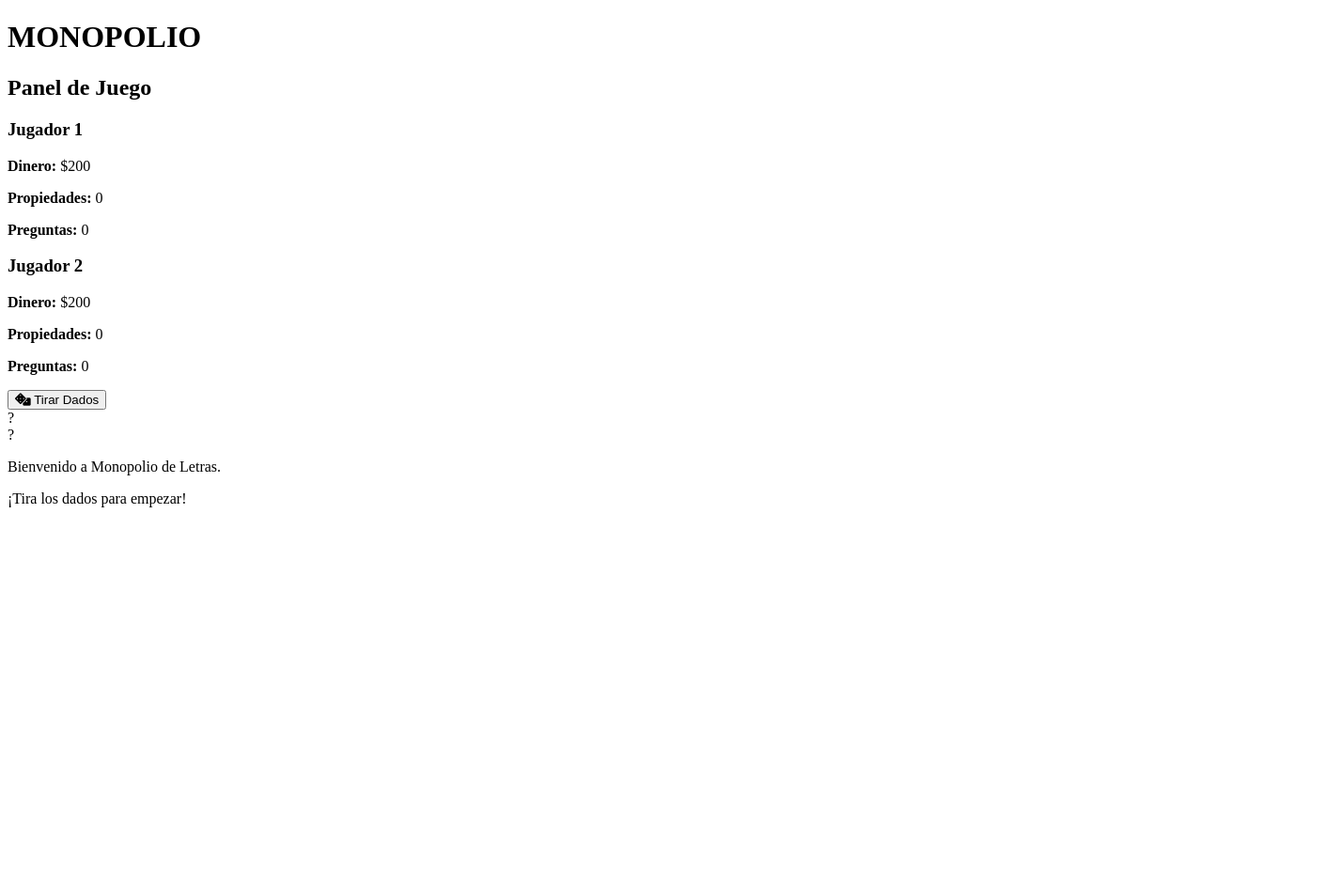
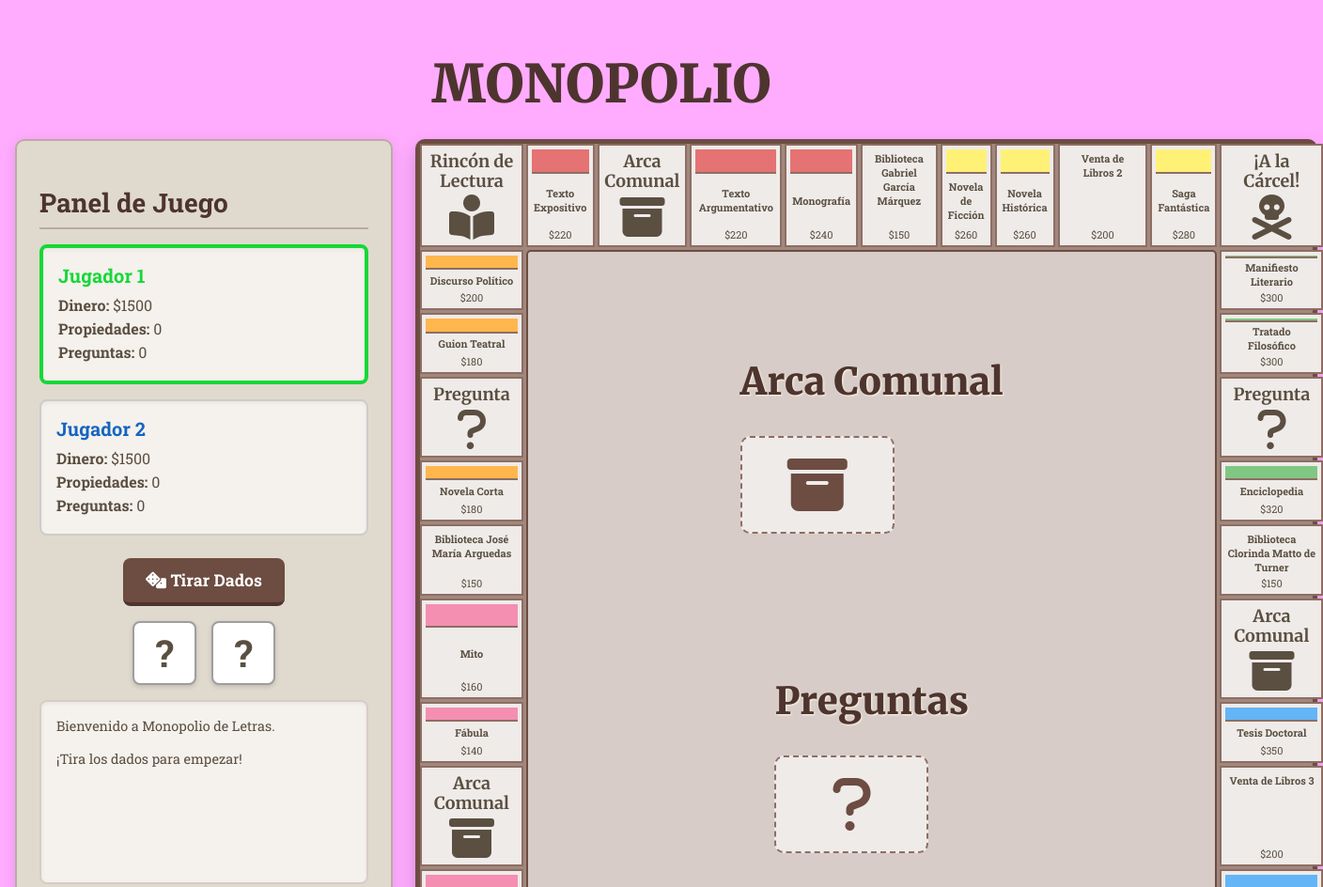
Before and after one commit to LIONkey/Juego, a plain HTML site: page index.html in a window 1280 px wide. Shown: the top 944 px of the page at 94% size, 1408 px wide, since content can reach past the window. Before the commit the page ends 800 px from the top, so only its background shows below. Drawn offline with Linux system fonts and the light colour scheme; the site is published under a folder, as on GitHub Pages, so addresses that start at the root find nothing.

Commit message:
Corrijo rutas relativas para css

```diff
--- a/index.html
+++ b/index.html
@@ -5,7 +5,7 @@
     <meta name="viewport" content="width=device-width, initial-scale=1.0">
     <title>Nicole Juego</title>
     <!-- Enlace a la hoja de estilos CSS -->
-    <link rel="stylesheet" href="/css/styles.css">
+    <link rel="stylesheet" href="css/styles.css">
     <!-- Enlace a Font Awesome para los iconos -->
     <link rel="stylesheet" href="https://cdnjs.cloudflare.com/ajax/libs/font-awesome/6.2.0/css/all.min.css">
 </head>
@@ -68,6 +68,6 @@
     </div>
 
     <!-- Enlace al archivo JavaScript -->
-    <script src="/js/game.js"></script>
+    <script src="js/game.js"></script>
 </body>
 </html>
```
Also changed, not shown: 1 other file.
